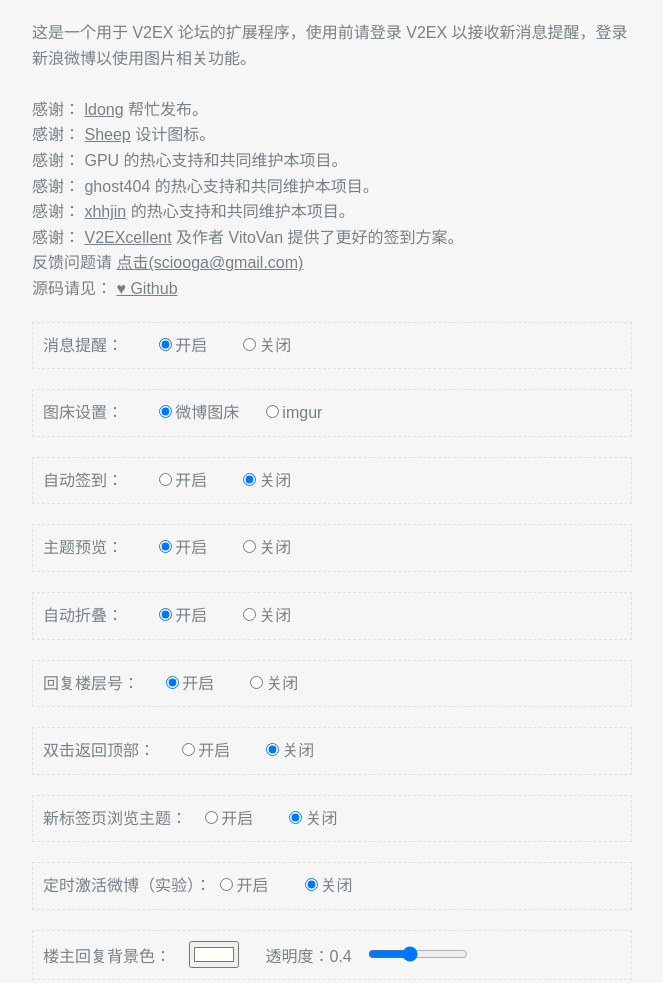
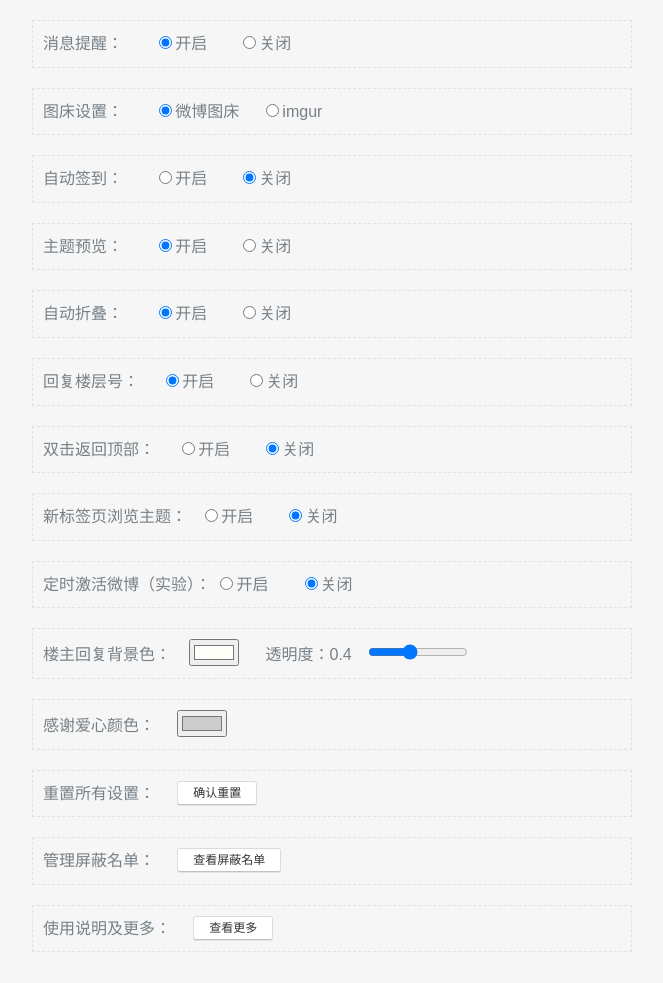
Before and after one commit to sciooga/v2ex-plus, a browser extension: page page/options.html in a window 1280 px wide. Shown: the top 983 px of the page, without its empty margins (308-971 px from the left). Drawn offline with Linux system fonts and the light colour scheme.

Commit message:
move project introduction to about.html

```diff
--- a/page/options.html
+++ b/page/options.html
@@ -53,29 +53,10 @@
     a.vplusBTN{
         text-decoration: none;
     }
-
-    .info {
-        margin: 20px;
-    }
-    .info p {
-        margin: 0;
-    }
     </style>
 </head>
 <body>
     <div style="margin:0 auto; width:40em;">
-        <div class="info">
-            <p>这是一个用于 V2EX 论坛的扩展程序，使用前请登录 V2EX 以接收新消息提醒，登录新浪微博以使用图片相关功能。</p>
-            <br>
-            <p>感谢： <a href="https://github.com/ldong">ldong</a> 帮忙发布。</p>
-            <p>感谢： <a href="http://sheephe.com/">Sheep</a> 设计图标。</p>
-            <p>感谢： GPU 的热心支持和共同维护本项目。</p>
-            <p>感谢： ghost404 的热心支持和共同维护本项目。</p>
-            <p>感谢： <a href="http://xuhehuan.com/">xhhjin</a> 的热心支持和共同维护本项目。</p>
-            <p>感谢： <a href="https://vitovan.github.io/v2excellent.js/" target="_blank">V2EXcellent</a> 及作者 VitoVan 提供了更好的签到方案。</p>
-            <p>反馈问题请 <a href="mailto:sciooga@gmail.com">点击(sciooga@gmail.com)</a></p>
-            <p>源码请见： <a href="https://github.com/sciooga/v2ex-plus"> ♥ Github</a></p>
-        </div>
         <ul>
             <li><form name="newMsgSelect">
                 消息提醒：&nbsp;&nbsp;&nbsp;&nbsp;&nbsp;&nbsp;&nbsp;<input type="radio" name="newMsg" value="1" disabled="disabled"/>开启
```
Also changed, not shown: page/about.html (+18 -1 lines), README.md.
